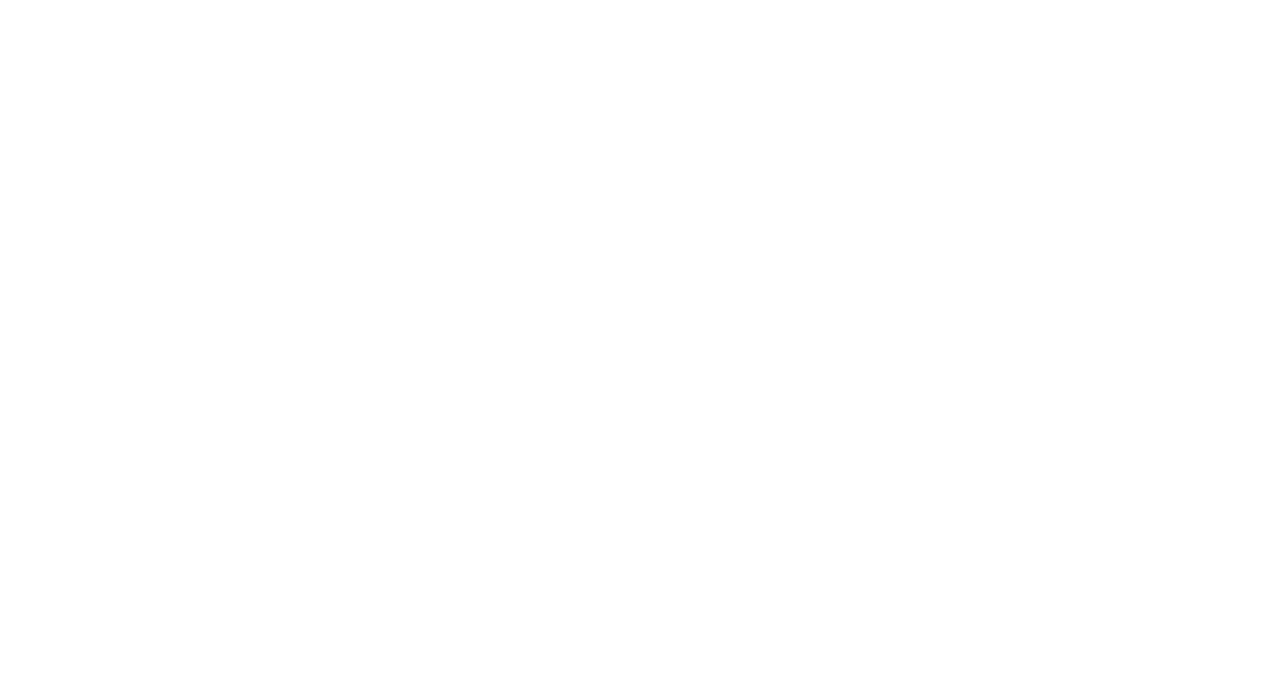
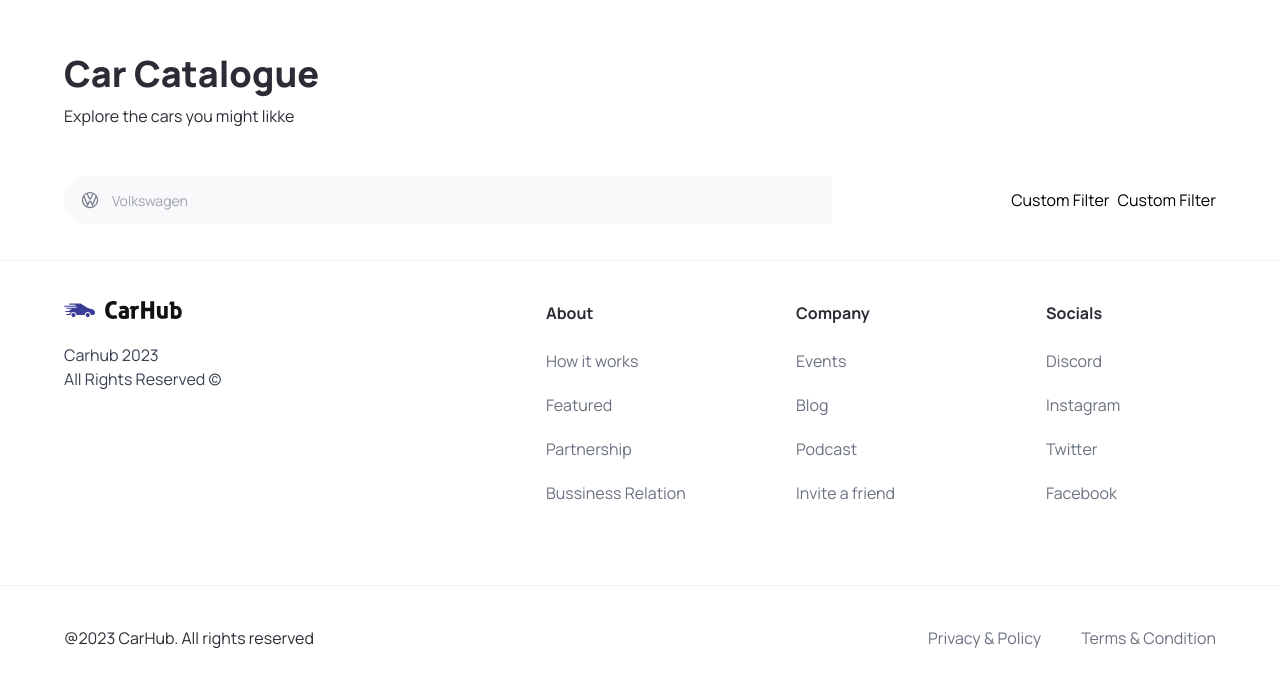
Before and after one commit to Redevil15/carshowcase, a Next.js app: page / in a window 1280 px wide. Shown: the part 810-1496 px from the top of the page. Before the commit the page ends 800 px from the top, so only its background shows below. Built offline with nearby package versions, Linux system fonts and the light colour scheme.

Commit message:
Feat: Adding Catalogue Section

```diff
--- a/app/page.tsx
+++ b/app/page.tsx
@@ -1,8 +1,25 @@
-import { Hero } from '@/components'
+import { CustomFilter, Hero, SearchBar } from '@/components'
 import Image from 'next/image'
 
 export default function Home() {
   return (
-    <Hero/>
+    <main className='overflow-hidden'>
+      <Hero/>
+      <div className='mt-12 padding-x padding-y max-width' id="discover">
+        <div className='home__text-container'>
+          <h1 className='text-4xl font-extrabold'>
+            Car Catalogue
+          </h1>
+          <p>Explore the cars you might likke</p>
+        </div>
+        <div className='home__filters'>
+          <SearchBar/>
+          <div className='home__filter-container'>
+            <CustomFilter /* title="fuel" *//>
+            <CustomFilter /* title="year" *//>
+          </div>
+        </div>
+      </div>
+    </main>
   )
 }
--- /dev/null
+++ b/components/CustomFilter.tsx
@@ -0,0 +1,11 @@
+import React from 'react'
+
+const CustomFilter = () => {
+  return (
+    <div>
+      Custom Filter
+    </div>
+  )
+}
+
+export default CustomFilter
--- a/components/Footer.tsx
+++ b/components/Footer.tsx
@@ -1,11 +1,52 @@
-import React from 'react'
+import Image from "next/image";
+import Link from "next/link";
 
-const Footer = () => {
-  return (
-    <div>
-      FOOTER
+import { footerLinks } from "@/contants";
+
+const Footer = () => (
+  <footer className='flex flex-col text-black-100  mt-5 border-t border-gray-100'>
+    <div className='flex max-md:flex-col flex-wrap justify-between gap-5 sm:px-16 px-6 py-10'>
+      <div className='flex flex-col justify-start items-start gap-6'>
+        <Image src='/logo.svg' alt='logo' width={118} height={18} className='object-contain' />
+        <p className='text-base text-gray-700'>
+          Carhub 2023 <br />
+          All Rights Reserved &copy;
+        </p>
+      </div>
+
+      <div className="footer__links">
+        {footerLinks.map((item) => (
+          <div key={item.title} className="footer__link">
+            <h3 className="font-bold">{item.title}</h3>
+            <div className="flex flex-col gap-5">
+              {item.links.map((link) => (
+                <Link
+                  key={link.title}
+                  href={link.url}
+                  className="text-gray-500"
+                >
+                  {link.title}
+                </Link>
+              ))}
+            </div>
+          </div>
+        ))}
+      </div>
     </div>
-  )
-}
 
-export default Footer
+    <div className='flex justify-between items-center flex-wrap mt-10 border-t border-gray-100 sm:px-16 px-6 py-10'>
+      <p>@2023 CarHub. All rights reserved</p>
+
+      <div className="footer__copyrights-link">
+        <Link href="/" className="text-gray-500">
+          Privacy & Policy
+        </Link>
+        <Link href="/" className="text-gray-500">
+          Terms & Condition
+        </Link>
+      </div>
+    </div>
+  </footer>
+);
+
+export default Footer;
--- a/components/Hero.tsx
+++ b/components/Hero.tsx
@@ -22,11 +22,11 @@
             btnType='button'
         />
       </div>
-      <div className='hero__image-contrainer'>
+      <div className='hero__image-container'>
         <div className='hero__image'>
           <Image src="/hero.png" alt="hero" fill className='object-contain'/>
-          <div className='hero__image-overlay'/>
         </div>
+        <div className='hero__image-overlay'/>
       </div>
     </div>
   )
--- /dev/null
+++ b/components/SearchBar.tsx
@@ -0,0 +1,18 @@
+"use client"
+
+import SearchManufacturer from "./SearchManufacturer"
+
+const SearchBar = () => {
+
+  const handleSearch = () => {}
+
+  return (
+    <form className='searchbar' onSubmit={handleSearch}>
+      <div className="searchbar__item">
+        <SearchManufacturer/>
+      </div>
+    </form>
+  )
+}
+
+export default SearchBar
--- /dev/null
+++ b/components/SearchManufacturer.tsx
@@ -0,0 +1,88 @@
+"use client"
+import { SearchManufacturerProps } from '@/types'
+import { Combobox, Transition } from '@headlessui/react'
+import  Image from 'next/image'
+import { useState, Fragment } from 'react'
+import { manufacturers } from '@/contants'
+
+const SearchManufacturer = ({manufacturer, setManufacturer}: SearchManufacturerProps) => {
+
+  const [query, setQuery] = useState("")
+  const filteredManufacturers =
+    query === ""
+      ? manufacturers
+      : manufacturers.filter((item) => (
+        item.toLowerCase()
+        .replace(/\s+/g, "")
+        .includes(query.toLowerCase().replace(/\s+/g, ""))
+      ))
+
+  return (
+    <div className='search-manufacturer'>
+      <Combobox>
+        <div className='relative w-full'>
+          <Combobox.Button className="absolute top-[14px]">
+            <Image
+              src="/car-logo.svg"
+              alt="car-logo"
+              width={20}
+              height={20}
+              className="ml-4"
+            />
+          </Combobox.Button>
+          <Combobox.Input
+            className="search-manufacturer__input"
+            placeholder='Volkswagen'
+            displayValue={(manufacturer: string) => manufacturer}
+            onChange={ (e) => setQuery(e.target.value)}
+          />
+          <Transition
+            as={Fragment}
+            leave='transition ease-in duration-100'
+            leaveFrom='opacity-100'
+            leaveTo='opacity-0'
+            afterLeave={() => setQuery('')}
+          >
+            <Combobox.Options>
+                {filteredManufacturers.map((item) => (
+                  <Combobox.Option
+                    key={item}
+                    className={({active}) => `
+                      relative search-manufacturer__option
+                      ${ active ? 'bg-primary-blue text-white'
+                      : 'text-gray-900'}
+                    `}
+                      value={item}
+                  >
+                    {({selected, active}) => (
+                      <>
+                        <span
+                          className={`block truncate ${
+                            selected ? 'font-medium' : 'font-normal'
+                          }`}
+                        >
+                          {item}
+                        </span>
+                        {selected ? (
+                          <span
+                            className={`absolute inset-y-0 left-0 flex items-center pl-3 ${
+                              active ? 'text-white' : 'text-teal-600'
+                            }`}
+                          >
+
+                          </span>
+                        ) : null}
+                      </>
+                    )}
+                  </Combobox.Option>
+                )
+                )}
+            </Combobox.Options>
+          </Transition>
+        </div>
+      </Combobox>
+    </div>
+  )
+}
+
+export default SearchManufacturer
--- /dev/null
+++ b/contants/index.ts
@@ -0,0 +1,101 @@
+export const manufacturers = [
+  "Acura",
+  "Alfa Romeo",
+  "Aston Martin",
+  "Audi",
+  "Bentley",
+  "BMW",
+  "Buick",
+  "Cadillac",
+  "Chevrolet",
+  "Chrysler",
+  "Citroen",
+  "Dodge",
+  "Ferrari",
+  "Fiat",
+  "Ford",
+  "GMC",
+  "Honda",
+  "Hyundai",
+  "Infiniti",
+  "Jaguar",
+  "Jeep",
+  "Kia",
+  "Lamborghini",
+  "Land Rover",
+  "Lexus",
+  "Lincoln",
+  "Maserati",
+  "Mazda",
+  "McLaren",
+  "Mercedes-Benz",
+  "MINI",
+  "Mitsubishi",
+  "Nissan",
+  "Porsche",
+  "Ram",
+  "Rolls-Royce",
+  "Subaru",
+  "Tesla",
+  "Toyota",
+  "Volkswagen",
+  "Volvo",
+];
+
+export const yearsOfProduction = [
+  { title: "Year", value: "" },
+  { title: "2015", value: "2015" },
+  { title: "2016", value: "2016" },
+  { title: "2017", value: "2017" },
+  { title: "2018", value: "2018" },
+  { title: "2019", value: "2019" },
+  { title: "2020", value: "2020" },
+  { title: "2021", value: "2021" },
+  { title: "2022", value: "2022" },
+  { title: "2023", value: "2023" },
+];
+
+export const fuels = [
+  {
+    title: "Fuel",
+    value: "",
+  },
+  {
+    title: "Gas",
+    value: "Gas",
+  },
+  {
+    title: "Electricity",
+    value: "Electricity",
+  },
+];
+
+export const footerLinks = [
+  {
+    title: "About",
+    links: [
+      { title: "How it works", url: "/" },
+      { title: "Featured", url: "/" },
+      { title: "Partnership", url: "/" },
+      { title: "Bussiness Relation", url: "/" },
+    ],
+  },
+  {
+    title: "Company",
+    links: [
+      { title: "Events", url: "/" },
+      { title: "Blog", url: "/" },
+      { title: "Podcast", url: "/" },
+      { title: "Invite a friend", url: "/" },
+    ],
+  },
+  {
+    title: "Socials",
+    links: [
+      { title: "Discord", url: "/" },
+      { title: "Instagram", url: "/" },
+      { title: "Twitter", url: "/" },
+      { title: "Facebook", url: "/" },
+    ],
+  },
+];
--- a/package.json
+++ b/package.json
@@ -9,6 +9,7 @@
     "lint": "next lint"
   },
   "dependencies": {
+    "@headlessui/react": "^1.7.15",
     "@types/node": "20.3.1",
     "@types/react": "18.2.13",
     "@types/react-dom": "18.2.6",
--- a/types/index.ts
+++ b/types/index.ts
@@ -6,3 +6,8 @@
   handleClick?: MouseEventHandler<HTMLButtonElement>
   btnType: "button" | "submit"
 }
+
+export interface SearchManufacturerProps {
+  manufacturer: string;
+  setManufacturer: (manufacturer: string) => void;
+}
```
Also changed, not shown: components/index.ts (+7 -1 lines), 1 other file (tests, documents, lock files or other folders).
